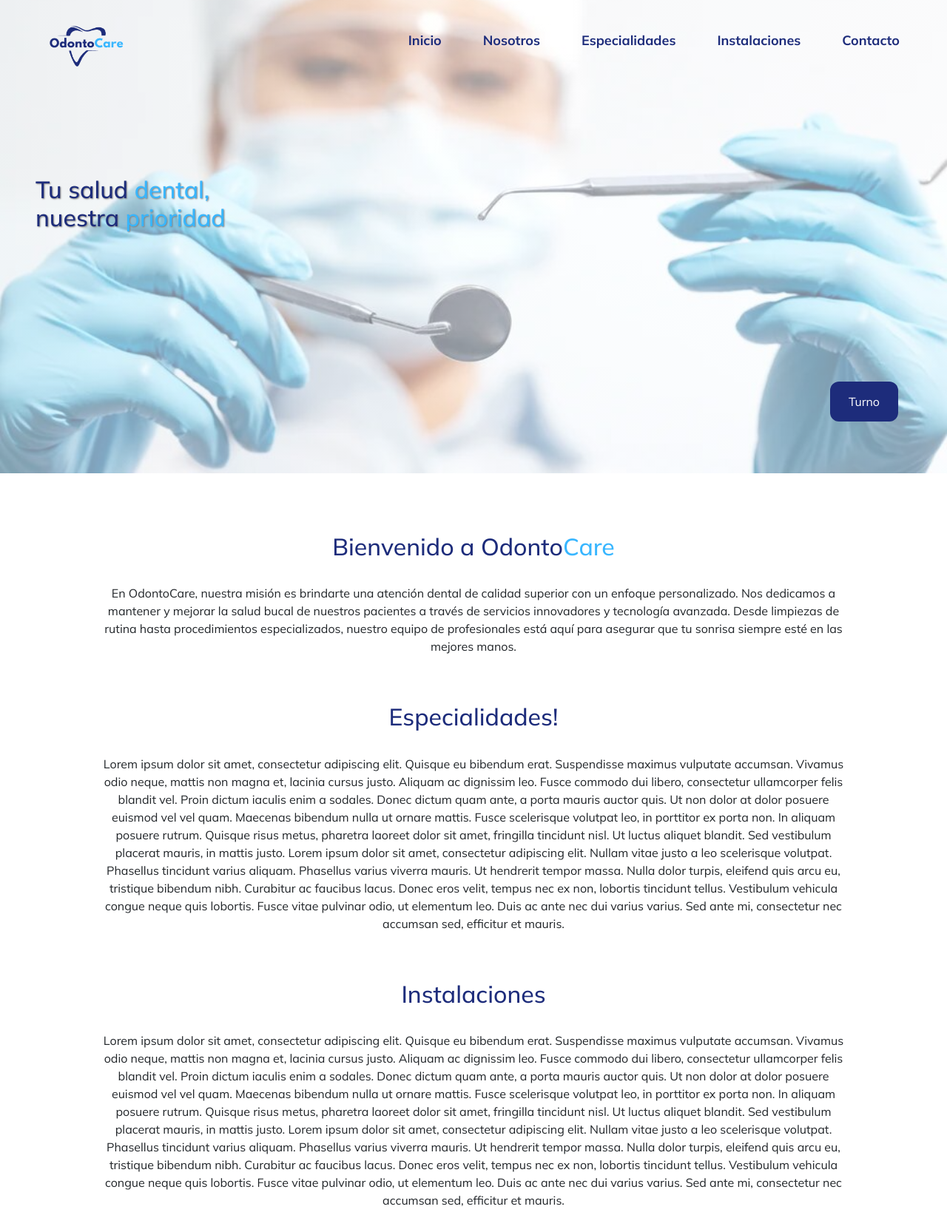
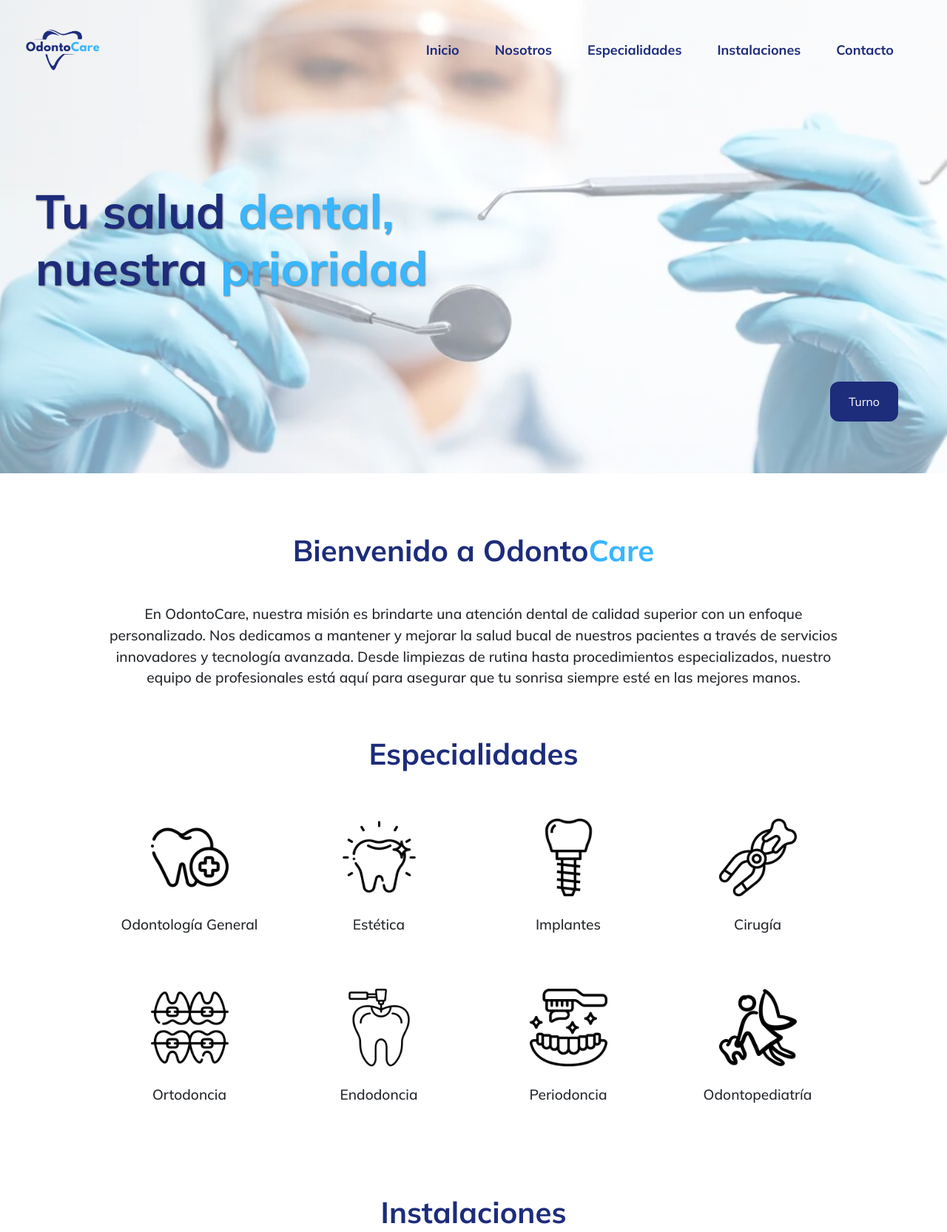
Before and after one commit to mgvillarreal/odontoCare, a plain HTML site: page index.html in a window 1280 px wide. Shown: the top 1666 px of the page at 74% size. Drawn offline with nearby package versions, Linux system fonts and the light colour scheme; a web font is replaced by a local one.

Commit message:
agrego responsive a inicio

```diff
--- a/css/style.css
+++ b/css/style.css
@@ -8,6 +8,11 @@
 body{
     font-family: "Mulish", sans-serif;
     font-optical-sizing: auto;
+}
+
+p{
+    font-size: 1.2rem;
+    font-weight: 500;
 }
 
 /* HEADER */
@@ -21,21 +26,11 @@
     background-size: cover;
     background-repeat: no-repeat;
     background-position: center center;
-
-    position: relative /* para ubicar el botón */
+    position: relative; /* para ubicar el botón */
 }
 
 .menu{
-    display: flex;
     padding: 2rem 2rem 2rem;
-    justify-content: space-between;
-    align-items: center;
-}
-
-.navegacion{
-    display: flex;
-    gap: 1.5rem;
-    list-style: none;
 }
 
 .navegacion a{
@@ -50,15 +45,12 @@
     color: #38b6ff;
 }
 
-.contenedor-logo{
-    margin-left: 2rem;
-}
-
 .header-texto{
     color: #1d2c7b;
     margin-top: 7rem;
     margin-left: 3rem;
-    font-size: xxx-large;
+    font-size: 4rem;
+    font-weight: 700;
     text-shadow: 1px 1px 2px gray;
 }
 
@@ -90,6 +82,25 @@
     display: relative;
 }
 
+@media (max-width: 992px) {
+    .nav-item {
+      align-self: center;
+    }
+
+    .header-texto{
+        margin-top: 0;
+    }
+
+    .boton-turno{
+        top: 85%;
+        right: 45%;
+    }
+
+    .footer p{
+        font-size: 0.8rem;
+    }
+}
+
 /* FOOTER */
 .footer{
     background-color: #38b6ff8d;
@@ -116,7 +127,9 @@
 
 .titulo-medio{
     color: #1d2c7b;
-    margin-bottom: 2rem;
+    margin-bottom: 3rem;
+    font-size: 2.5rem;
+    font-weight: 700;
 }
 
 .inicio-seccion{
@@ -127,6 +140,18 @@
 .contacto-iconos{
     display: inline-flex;
     text-align: center;
+}
+
+.card{
+    border: none;
+}
+
+.card-item{
+    padding: 1rem;
+}
+
+.card-item p{
+    margin-top: 1.5rem;
 }
 
 /* PAGINAS */
--- a/index.html
+++ b/index.html
@@ -1,37 +1,52 @@
 <!DOCTYPE html>
 <html lang="en">
-<head>
     <meta charset="UTF-8">
     <meta name="viewport" content="width=device-width, initial-scale=1.0">
+    <!--Google Fonts-->
     <link rel="preconnect" href="https://fonts.googleapis.com">
     <link rel="preconnect" href="https://fonts.gstatic.com" crossorigin>
     <link href="https://fonts.googleapis.com/css2?family=Ga+Maamli&family=Mulish:ital,wght@0,200..1000;1,200..1000&display=swap" rel="stylesheet">
+    <!--Bootstrap-->
     <link href="https://cdn.jsdelivr.net/npm/bootstrap@5.3.3/dist/css/bootstrap.min.css" rel="stylesheet" integrity="sha384-QWTKZyjpPEjISv5WaRU9OFeRpok6YctnYmDr5pNlyT2bRjXh0JMhjY6hW+ALEwIH" crossorigin="anonymous">
+    <!--CCS-->
     <link rel="stylesheet" href="./css/style.css">
     <link rel="shortcut icon" href="./images/icon.png" type="image/x-icon">
     <title>OdontoCare</title>
 </head>
 <body>
     <header class="header-inicio">
-        <nav class="menu">
-            <div class="contenedor-logo">
-                <a href="index.html">
+
+        <nav class="navbar navbar-expand-lg d-flex justify-content-between menu">
+            <a class="navbar-brand" href="#">
                 <img src="./images/logo.png" alt="Logo OdontoCare" class="logo">
             </a>
+            <button class="navbar-toggler" type="button" data-toggle="collapse" data-target="#navbarNav" aria-controls="navbarNav" aria-expanded="false" aria-label="Toggle navigation">
+              <span class="navbar-toggler-icon"></span>
+            </button>
+            <div class="collapse navbar-collapse justify-content-end navegacion" id="navbarNav">
+                <ul class="navbar-nav">
+                    <li class="nav-item">
+                        <a class="nav-link" href="#">Inicio</a>
+                    </li>
+                    <li class="nav-item">
+                        <a class="nav-link" href="./pages/nosotros.html">Nosotros</a>
+                    </li>
+                    <li class="nav-item">
+                        <a class="nav-link" href="./pages/especialidades.html">Especialidades</a>
+                    </li>
+                    <li class="nav-item">
+                        <a class="nav-link" href="./pages/instalaciones.html">Instalaciones</a>
+                    </li>
+                    <li class="nav-item">
+                        <a class="nav-link" href="./pages/contacto.html">Contacto</a>
+                    </li>
+                </ul>
             </div>
-
-            <ul class="navegacion">
-                <li> <a href="index.html">Inicio</a> </li>
-                <li> <a href="./pages/nosotros.html">Nosotros</a> </li>
-                <li> <a href="./pages/especialidades.html">Especialidades</a> </li>
-                <li> <a href="./pages/instalaciones.html">Instalaciones</a> </li>
-                <li> <a href="./pages/contacto.html">Contacto</a> </li>
-            </ul>
         </nav>
 
-        <div class="header-texto">
-            <h2>Tu salud <span class="azul-sec">dental,</span> <br> nuestra <span class="azul-sec">prioridad</span></h2>
-        </div>
+        <h2 class="header-texto">
+            Tu salud <span class="azul-sec">dental,</span> <br> nuestra <span class="azul-sec">prioridad</span>
+        </h2>
 
         <button class="boton-turno" onclick="window.location.href='./pages/contacto.html'">Turno</button>
     </header>
@@ -43,27 +58,106 @@
         </section>
 
         <section class="inicio-seccion">
-            <h2 class="titulo-medio">Especialidades!</h2>
-            <p>Lorem ipsum dolor sit amet, consectetur adipiscing elit. Quisque eu bibendum erat. Suspendisse maximus vulputate accumsan. Vivamus odio neque, mattis non magna et, lacinia cursus justo. Aliquam ac dignissim leo. Fusce commodo dui libero, consectetur ullamcorper felis blandit vel. Proin dictum iaculis enim a sodales. Donec dictum quam ante, a porta mauris auctor quis. Ut non dolor at dolor posuere euismod vel vel quam.
+            <h2 class="titulo-medio">Especialidades</h2>
 
-                Maecenas bibendum nulla ut ornare mattis. Fusce scelerisque volutpat leo, in porttitor ex porta non. In aliquam posuere rutrum. Quisque risus metus, pharetra laoreet dolor sit amet, fringilla tincidunt nisl. Ut luctus aliquet blandit. Sed vestibulum placerat mauris, in mattis justo. Lorem ipsum dolor sit amet, consectetur adipiscing elit. Nullam vitae justo a leo scelerisque volutpat.
+            <div class="container mt-4">
+                <div class="row">
+                    <div class="col-lg-3 col-md-4 col-sm-6 mb-4">
+                        <div class="card">
+                            <div class="card-item">
+                                <img src="./images/general.png" alt="Odontología General" class="logo">
+                                <p>Odontología General</p>
+                            </div>
+                        </div>
+                    </div>
+                    <div class="col-lg-3 col-md-4 col-sm-6 mb-4">
+                        <div class="card">
+                            <div class="card-item">
+                                <img src="./images/estetica.png" alt="Estética" class="logo">
+                                <p>Estética</p>
+                            </div>
+                        </div>
+                    </div>
+                    <div class="col-lg-3 col-md-4 col-sm-6 mb-4">
+                        <div class="card">
+                            <div class="card-item">
+                                <img src="./images/implantes.png" alt="Implantes" class="logo">
+                                <p>Implantes</p>
+                            </div>
+                        </div>
+                    </div>
+                    <div class="col-lg-3 col-md-4 col-sm-6 mb-4">
+                        <div class="card">
+                            <div class="card-item">
+                                <img src="./images/cirugia.png" alt="Cirugía" class="logo">
+                                <p>Cirugía</p>
+                            </div>
+                        </div>
+                    </div>
+                    <div class="col-lg-3 col-md-4 col-sm-6 mb-4">
+                        <div class="card">
+                            <div class="card-item">
+                                <img src="./images/ortodoncia.png" alt="Ortodoncia" class="logo">
+                                <p>Ortodoncia</p>
+                            </div>
+                        </div>
+                    </div>
+                    <div class="col-lg-3 col-md-4 col-sm-6 mb-4">
+                        <div class="card">
+                            <div class="card-item">
+                                <img src="./images/endodoncia.png" alt="Endodoncia" class="logo">
+                                <p>Endodoncia</p>
+                            </div>
+                        </div>
+                    </div>
+                    <div class="col-lg-3 col-md-4 col-sm-6 mb-4">
+                        <div class="card">
+                            <div class="card-item">
+                                <img src="./images/periodoncia.png" alt="Periodoncia" class="logo">
+                                <p>Periodoncia</p>
+                            </div>
+                        </div>
+                    </div>
+                    <div class="col-lg-3 col-md-4 col-sm-6 mb-4">
+                        <div class="card">
+                            <div class="card-item">
+                                <img src="./images/odontopediatria.png" alt="Odontopediatría" class="logo">
+                                <p>Odontopediatría</p>
+                            </div>
+                        </div>
+                    </div>
+                </div>
+            </div>
+        </section> <!--Fin especialidades-->
 
-                Phasellus tincidunt varius aliquam. Phasellus varius viverra mauris. Ut hendrerit tempor massa. Nulla dolor turpis, eleifend quis arcu eu, tristique bibendum nibh. Curabitur ac faucibus lacus. Donec eros velit, tempus nec ex non, lobortis tincidunt tellus. Vestibulum vehicula congue neque quis lobortis. Fusce vitae pulvinar odio, ut elementum leo. Duis ac ante nec dui varius varius. Sed ante mi, consectetur nec accumsan sed, efficitur et mauris.</p>
+        <section class="inicio-seccion">
+            <h2 class="titulo-medio">Instalaciones</h2>
+
+            <div class="container mt-4">
+                <div class="row align-items-center">
+                  <div class="col-md-6 order-md-1 order-2">
+                    <p>En OdontoCare, contamos con instalaciones modernas y acogedoras que están diseñadas para brindarte una experiencia excepcional. Nuestro espacio está equipado con tecnología de punta y todas las comodidades necesarias para que te sientas a gusto durante tu visita.
+
+                    Desde salas de espera confortables hasta áreas de tratamiento avanzadas, cada detalle ha sido cuidadosamente pensado para garantizar tu bienestar y comodidad.
+                    </p>
+                    <a href="./pages/instalaciones.html">Descubre más sobre nuestras instalaciones</a>
+                  </div>
+                  <div class="col-md-6 order-md-2 order-1 mb-4 mb-md-0">
+                    <img src="./images/instalacionesinicio.jpg" class="img-fluid image-small" alt="Nuestras Instalaciones">
+                  </div>
+                </div>
+            </div>
+
         </section>
 
         <section class="inicio-seccion">
-            <h2 class="titulo-medio">Instalaciones</h2>
-            <p>Lorem ipsum dolor sit amet, consectetur adipiscing elit. Quisque eu bibendum erat. Suspendisse maximus vulputate accumsan. Vivamus odio neque, mattis non magna et, lacinia cursus justo. Aliquam ac dignissim leo. Fusce commodo dui libero, consectetur ullamcorper felis blandit vel. Proin dictum iaculis enim a sodales. Donec dictum quam ante, a porta mauris auctor quis. Ut non dolor at dolor posuere euismod vel vel quam.
+            <h2 class="titulo-medio">Comunícate con nosotros</h2>
 
-                Maecenas bibendum nulla ut ornare mattis. Fusce scelerisque volutpat leo, in porttitor ex porta non. In aliquam posuere rutrum. Quisque risus metus, pharetra laoreet dolor sit amet, fringilla tincidunt nisl. Ut luctus aliquet blandit. Sed vestibulum placerat mauris, in mattis justo. Lorem ipsum dolor sit amet, consectetur adipiscing elit. Nullam vitae justo a leo scelerisque volutpat.
-
-                Phasellus tincidunt varius aliquam. Phasellus varius viverra mauris. Ut hendrerit tempor massa. Nulla dolor turpis, eleifend quis arcu eu, tristique bibendum nibh. Curabitur ac faucibus lacus. Donec eros velit, tempus nec ex non, lobortis tincidunt tellus. Vestibulum vehicula congue neque quis lobortis. Fusce vitae pulvinar odio, ut elementum leo. Duis ac ante nec dui varius varius. Sed ante mi, consectetur nec accumsan sed, efficitur et mauris.</p>
-        </section>
-
-        <section class="inicio-seccion">
-            <h2 class="titulo-medio">Contacto</h2>
-            <div class="contacto-iconos">
-                <div>
+            <div class="container mt-4">
+                <div class="row">
+                  <div class="col-lg-4 col-md-4 col-12 mb-4">
+                    <div class="card">
+                      <div class="card-item">
                         <svg xmlns="http://www.w3.org/2000/svg" class="icon icon-tabler icon-tabler-map-pin" width="60" height="60" viewBox="0 0 24 24" stroke-width="1.5" stroke="#1d2c7b" fill="none" stroke-linecap="round" stroke-linejoin="round">
                             <path stroke="none" d="M0 0h24v24H0z" fill="none"/>
                             <path d="M9 11a3 3 0 1 0 6 0a3 3 0 0 0 -6 0" />
@@ -71,25 +165,34 @@
                         </svg>
                         <p>Dirección 123, Buenos Aires</p>
                       </div>
-
-                <div>
+                    </div>
+                  </div>
+                  <div class="col-lg-4 col-md-4 col-12 mb-4">
+                    <div class="card">
+                      <div class="card-item">
                         <svg xmlns="http://www.w3.org/2000/svg" class="icon icon-tabler icon-tabler-phone" width="60" height="60" viewBox="0 0 24 24" stroke-width="1.5" stroke="#1d2c7b" fill="none" stroke-linecap="round" stroke-linejoin="round">
                             <path stroke="none" d="M0 0h24v24H0z" fill="none"/>
                             <path d="M5 4h4l2 5l-2.5 1.5a11 11 0 0 0 5 5l1.5 -2.5l5 2v4a2 2 0 0 1 -2 2a16 16 0 0 1 -15 -15a2 2 0 0 1 2 -2" />
                         </svg>
                         <p>+54 9 11 12345678</p>
                       </div>
-
-                <div>
+                    </div>
+                  </div>
+                  <div class="col-lg-4 col-md-4 col-12 mb-4">
+                    <div class="card">
+                      <div class="card-item">
                         <svg xmlns="http://www.w3.org/2000/svg" class="icon icon-tabler icon-tabler-clock-hour-3" width="60" height="60" viewBox="0 0 24 24" stroke-width="1.5" stroke="#1d2c7b" fill="none" stroke-linecap="round" stroke-linejoin="round">
                             <path stroke="none" d="M0 0h24v24H0z" fill="none"/>
                             <path d="M12 12m-9 0a9 9 0 1 0 18 0a9 9 0 1 0 -18 0" />
                             <path d="M12 12h3.5" />
                             <path d="M12 7v5" />
                         </svg>
-                    <p>Lun a Viernes 08:00 a 20:00</p>
+                        <p>Lunes a Viernes 08:00hs a 20:00hs</p>
                       </div>
                     </div>
+                  </div>
+                </div>
+            </div> <!--Fin Comunicate con Nosotros-->
         </section>
     </main>
 
@@ -119,7 +222,9 @@
         </div>
     </footer>
 
-    <script src="https://cdn.jsdelivr.net/npm/bootstrap@5.3.3/dist/js/bootstrap.bundle.min.js" integrity="sha384-YvpcrYf0tY3lHB60NNkmXc5s9fDVZLESaAA55NDzOxhy9GkcIdslK1eN7N6jIeHz" crossorigin="anonymous"></script>
+    <script src="https://code.jquery.com/jquery-3.5.1.slim.min.js"></script>
+    <script src="https://cdn.jsdelivr.net/npm/@popperjs/core@2.9.2/dist/umd/popper.min.js"></script>
+    <script src="https://stackpath.bootstrapcdn.com/bootstrap/4.5.2/js/bootstrap.min.js"></script>
 
 </body>
 </html>
```
Also changed, not shown: images/cirugia.png (added), images/endodoncia.png (added), images/estetica.png (added), images/general.png (added), images/implantes.png (added), images/instalacionesinicio.jpg (added), images/odontopediatria.png (added), images/ortodoncia.png (added), images/periodoncia.png (added). Lines whose indentation alone changed are shown as unchanged.
